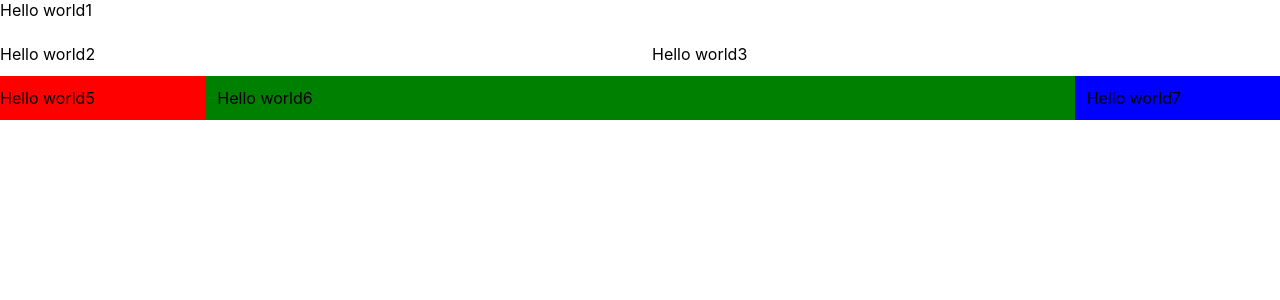
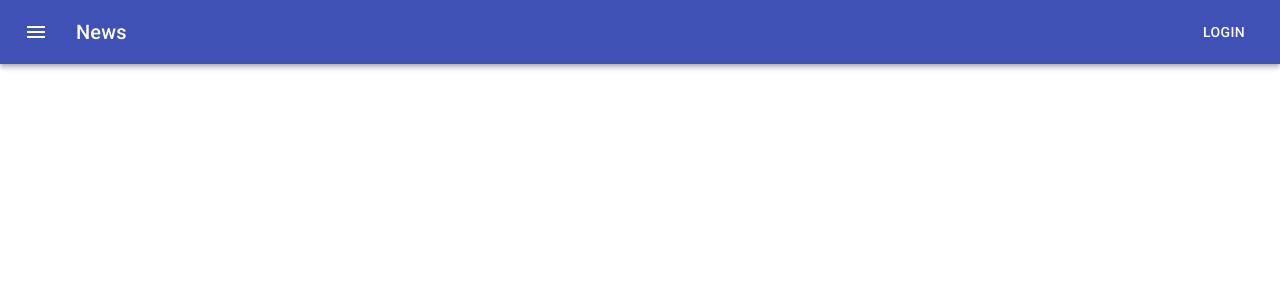
Before and after one commit to MuhammadSaqib786/Sample-React, a React (Create React App) app: page / in a window 1280 px wide. Shown: the top 300 px of the page. Built offline with nearby package versions, Linux system fonts and the light colour scheme.

Commit message:
created simple menu bar

```diff
--- a/src/App.js
+++ b/src/App.js
@@ -3,39 +3,39 @@ import './App.css';
 import { makeStyles } from '@material-ui/core/styles';
 import Grid from '@material-ui/core/Grid';
 import Paper from '@material-ui/core/Paper';
-import { Button } from '@material-ui/core';
+import { Button,AppBar,Toolbar,IconButton,Typography } from '@material-ui/core';
 import Icon from '@material-ui/core/Icon';
+import MenuIcon from '@material-ui/icons/Menu';
 
 function App() {
   const useStyles = makeStyles((theme) => ({
-    button: {
-      margin: theme.spacing(1),
+    root: {
+      flexGrow: 1,
+    },
+    menuButton: {
+      marginRight: theme.spacing(2),
+    },
+    title: {
+      flexGrow: 1,
     },
   }));
 
   const classes = useStyles();
 
 return <div >
-  <Grid container spacing={3}>
-  <Grid item xs={12}>
-      Hello world1
-  </Grid>
-  <Grid item xs={6}>
-      Hello world2
-  </Grid>
-  <Grid item xs={6}>
-      Hello world3
-  </Grid>
-  <Grid item xs={2} style={{backgroundColor:"red"}}>
-      Hello world5
-  </Grid>
-  <Grid item xs={8} style={{backgroundColor:"green"}}>
-      Hello world6
-  </Grid>
-  <Grid item xs={2} style={{backgroundColor:"blue"}}>
-      Hello world7
-  </Grid>
-  </Grid>
+  <div className={classes.root}>
+      <AppBar position="static">
+        <Toolbar>
+          <IconButton edge="start" className={classes.menuButton} color="inherit" aria-label="menu">
+            <MenuIcon />
+          </IconButton>
+          <Typography variant="h6" className={classes.title}>
+            News
+          </Typography>
+          <Button color="inherit">Login</Button>
+        </Toolbar>
+      </AppBar>
+    </div>
  </div>
 }
 
```
